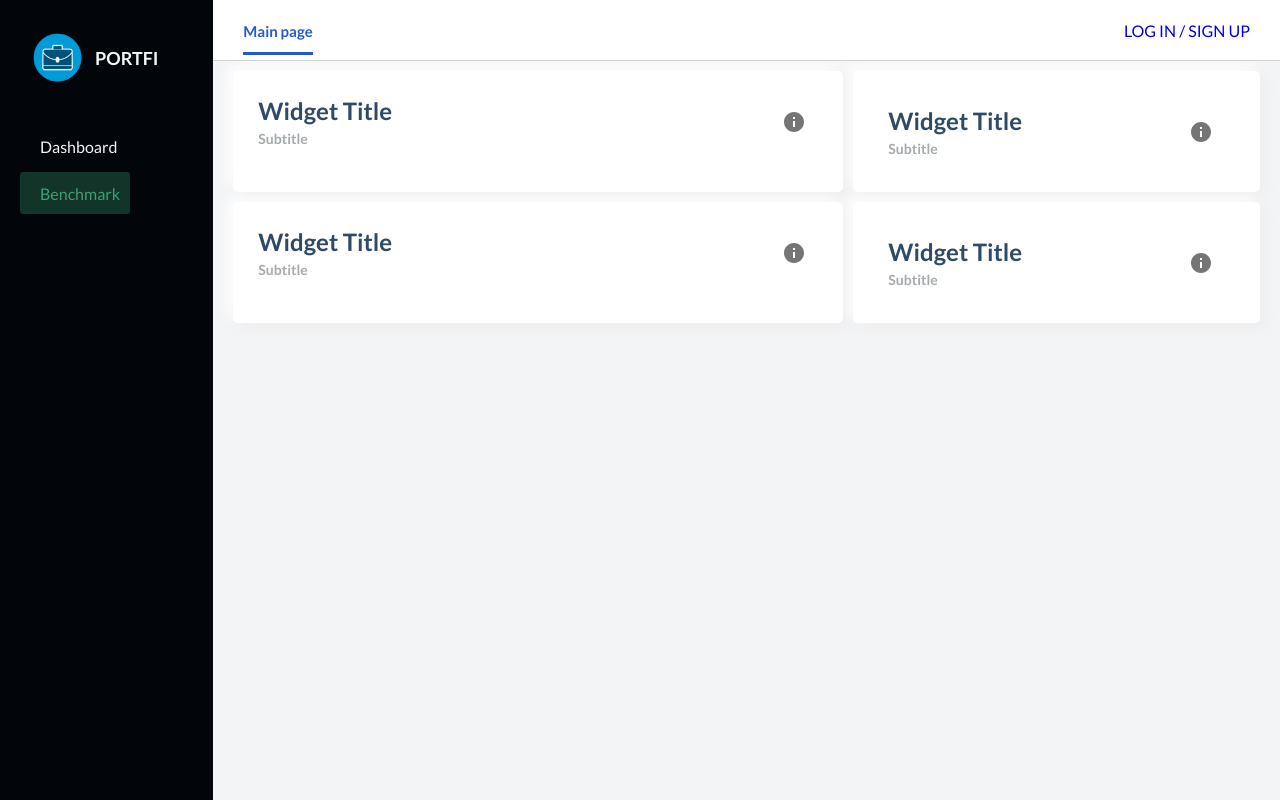
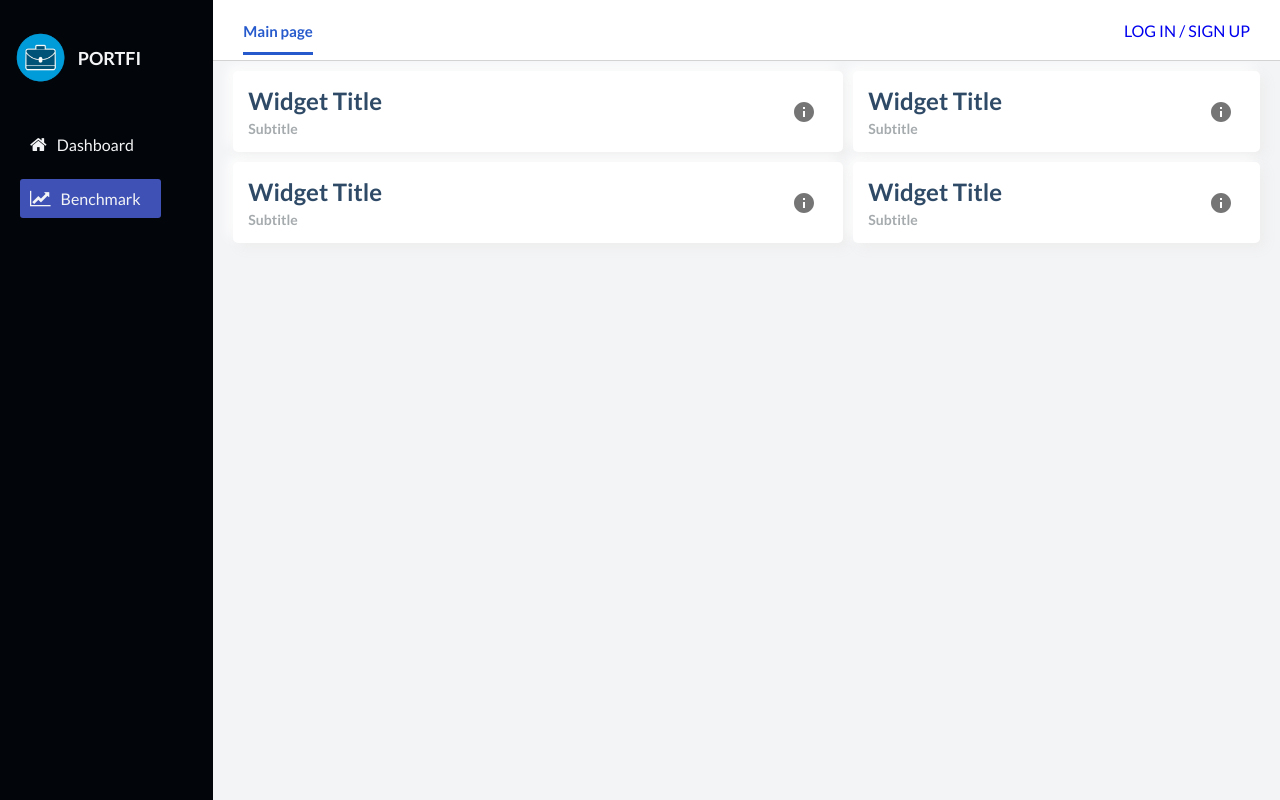
Before and after one commit to matiaszappino/Portfi_React, a React (Create React App) app: page /benchmarks in a window 1280 px wide. Built offline with nearby package versions, Linux system fonts and the light colour scheme.

Commit message:
Updated Styling

```diff
--- a/package.json
+++ b/package.json
@@ -4,10 +4,6 @@
   "private": true,
   "proxy": "http://127.0.0.1:5000",
   "dependencies": {
-    "@fortawesome/fontawesome-svg-core": "^1.2.35",
-    "@fortawesome/free-regular-svg-icons": "^5.15.3",
-    "@fortawesome/free-solid-svg-icons": "^5.15.3",
-    "@fortawesome/react-fontawesome": "^0.1.14",
     "@material-ui/core": "^4.11.4",
     "@material-ui/icons": "^4.11.2",
     "@testing-library/jest-dom": "^5.11.5",
@@ -16,6 +12,7 @@
     "apexcharts": "^3.27.1",
     "axios": "^0.21.1",
     "es6-promise": "^4.2.8",
+    "font-awesome": "^4.7.0",
     "isomorphic-fetch": "^3.0.0",
     "react": "^17.0.1",
     "react-apexcharts": "^1.3.9",
--- a/public/index.html
+++ b/public/index.html
@@ -3,6 +3,12 @@
   <head>
     <meta charset="utf-8" />
     <link rel="icon" href="%PUBLIC_URL%/favicon.ico" />
+    <link
+      rel="stylesheet"
+      href="https://stackpath.bootstrapcdn.com/font-awesome/4.7.0/css/font-awesome.min.css"
+      integrity="sha384-wvfXpqpZZVQGK6TAh5PVlGOfQNHSoD2xbE+QkPxCAFlNEevoEH3Sl0sibVcOQVnN"
+      crossorigin="anonymous"
+    />
     <meta name="viewport" content="width=device-width, initial-scale=1" />
     <meta name="theme-color" content="#000000" />
     <meta
--- a/src/components/main/Main.css
+++ b/src/components/main/Main.css
@@ -55,7 +55,7 @@ main {
 }
 
 .charts__left {
-  padding: 15px;
+  padding: 5px;
   border-radius: 5px;
   background: #ffffff;
   box-shadow: 5px 5px 13px #ededed, -5px -5px 13px #ffffff;
@@ -92,7 +92,7 @@ main {
 }
 
 .charts__right {
-  padding: 25px;
+  padding: 5px;
   border-radius: 5px;
   background: #ffffff;
   box-shadow: 5px 5px 13px #ededed, -5px -5px 13px #ffffff;
--- a/src/components/sidebar/Sidebar.css
+++ b/src/components/sidebar/Sidebar.css
@@ -17,6 +17,7 @@
 .sidebar__img {
   display: flex;
   align-items: center;
+  margin-left: -10%;
 }
 .sidebar__title > div > img {
   width: 75px;
@@ -42,13 +43,13 @@
   color: #f3f4f6;
   padding: 10px;
   border-radius: 3px;
-  margin-bottom: 5px;
+  margin-bottom: 15px;
   display: inline-block;
   text-decoration: 'inherit';
 }
 .active_menu_link {
-  background: rgba(62, 161, 117, 0.3);
-  color: #3ea175;
+  background: #3f51b5;
+  width: 70%;
 }
 .sidebar__link > a {
   text-decoration: none;
```
Also changed, not shown: src/components/sidebar/Sidebar.js (+11 -9 lines), 1 other file (tests, documents, lock files or other folders).
